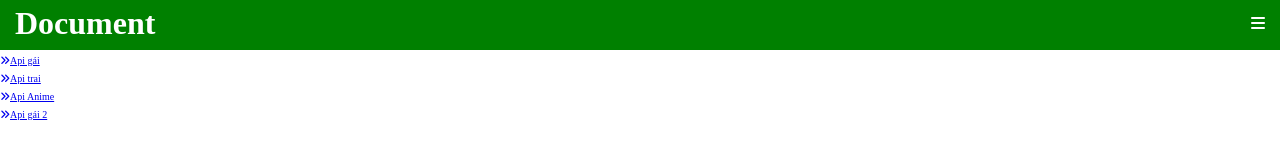
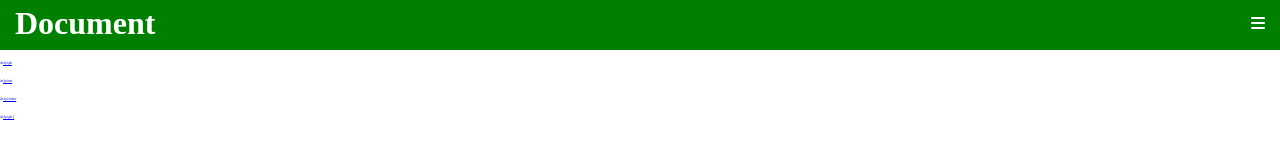
Before and after one commit to Tuitenvu/Project, a plain HTML site: page index.html in a window 1280 px wide. Shown: the top 160 px of the page. Drawn offline with Linux system fonts and the light colour scheme.

Commit message:
Update style.css

```diff
--- a/style.css
+++ b/style.css
@@ -34,5 +34,5 @@ header i {
 }
 
 main a {
-    font-size: 10px;
+    font-size: 3px;
 }
```
